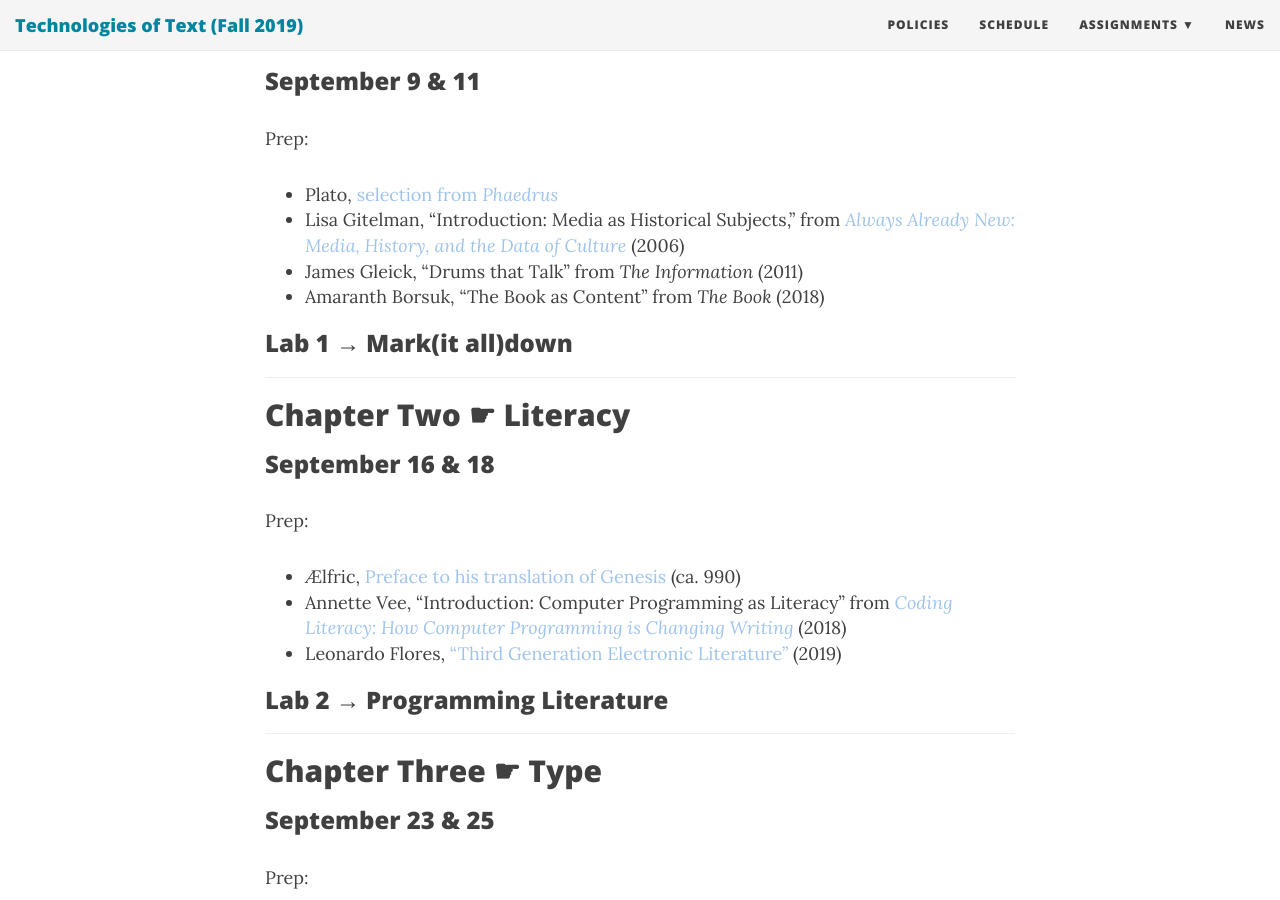
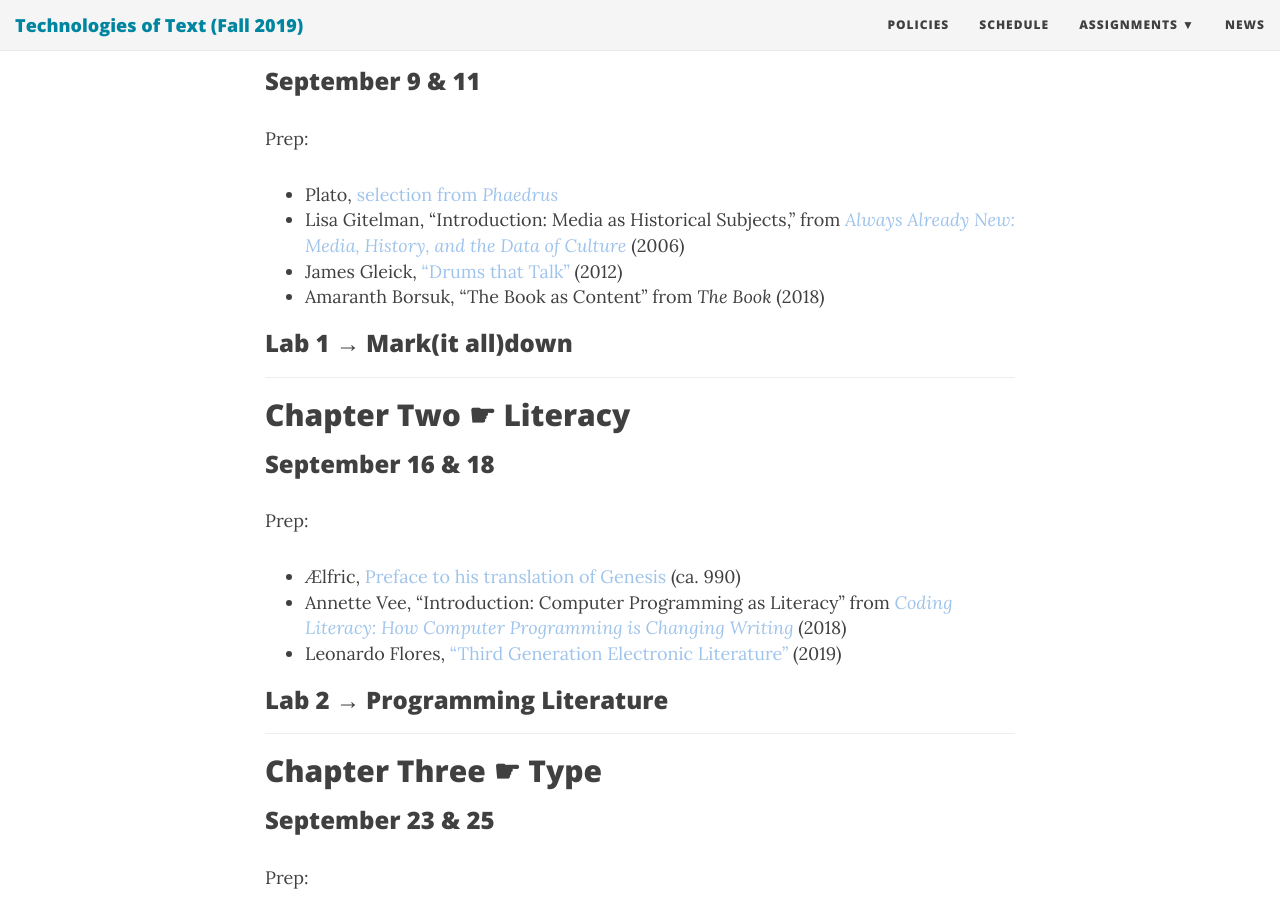
Before and after one commit to rccordell/f19tot, a Jekyll site: the page built from schedule.md, in a window 1280 px wide and 900 px high, scrolled down 1418 px. Built offline with Jekyll 4.4.1, drawn with Linux system fonts in a browser that asks for light colours; nearby versions of some CDN libraries; some web fonts are replaced.

Commit message:
update gleick reading

```diff
--- a/schedule.md
+++ b/schedule.md
@@ -34,7 +34,7 @@ Prep:
 
 + Plato, [selection from *Phaedrus*](https://www.units.miamioh.edu/technologyandhumanities/plato.htm)
 + Lisa Gitelman, "Introduction: Media as Historical Subjects," from [*Always Already New: Media, History, and the Data of Culture*](https://northeastern.alma.exlibrisgroup.com/leganto/public/01NEU_INST/citation/9427052590001401?auth=SAML) (2006)
-+ James Gleick, "Drums that Talk" from *The Information* (2011)
++ James Gleick, ["Drums that Talk"](https://pen.org/drums-that-talk/) (2012)
 + Amaranth Borsuk, “The Book as Content” from *The Book* (2018)
 
 ### Lab 1 &#8594; Mark(it all)down
```
